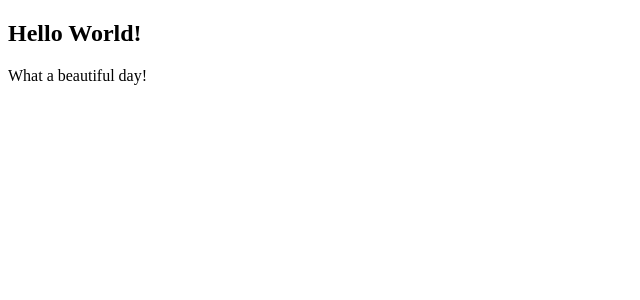
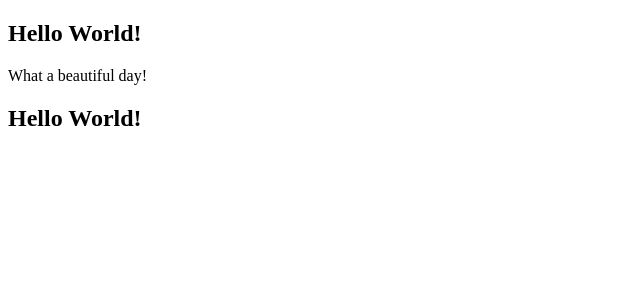
Before and after one commit to GiuseppeCrimi99/REACT, a React (Vite) app in the folder my-app/: page / in a window 1280 px wide. Shown: the top 300 px of the page, without its empty margins (0-640 px from the left). Built offline with nearby package versions, Linux system fonts and the light colour scheme.

Commit message:
exercise of component3

```diff
--- a/my-app/src/App.jsx
+++ b/my-app/src/App.jsx
@@ -1,12 +1,25 @@
 import { Hello } from "./Hello";
 import { Message } from "./Message";
 
+
+// È possibile utilizzare il Hello componente più di una volta nel Appcomponente? Cosa succede se lo fai?
+// Si è possibile, chiameremo la nostra funnzione due volte all'interno del nostro html, e vedremo stampato  due volte "Hello Wolrd"
+
+
+// Puoi eseguire il rendering del Messagecomponente direttamente all'interno del Appcomponente? Cosa succede se lo fai?
+// Non capisco come devo fare il secondo punto!
+
+
+
+
 export function App (){
     return(
+
         <div>
-
                  <Hello />
                  <Message/>
+                 <Hello/>
+
 
 
         </div>
```
